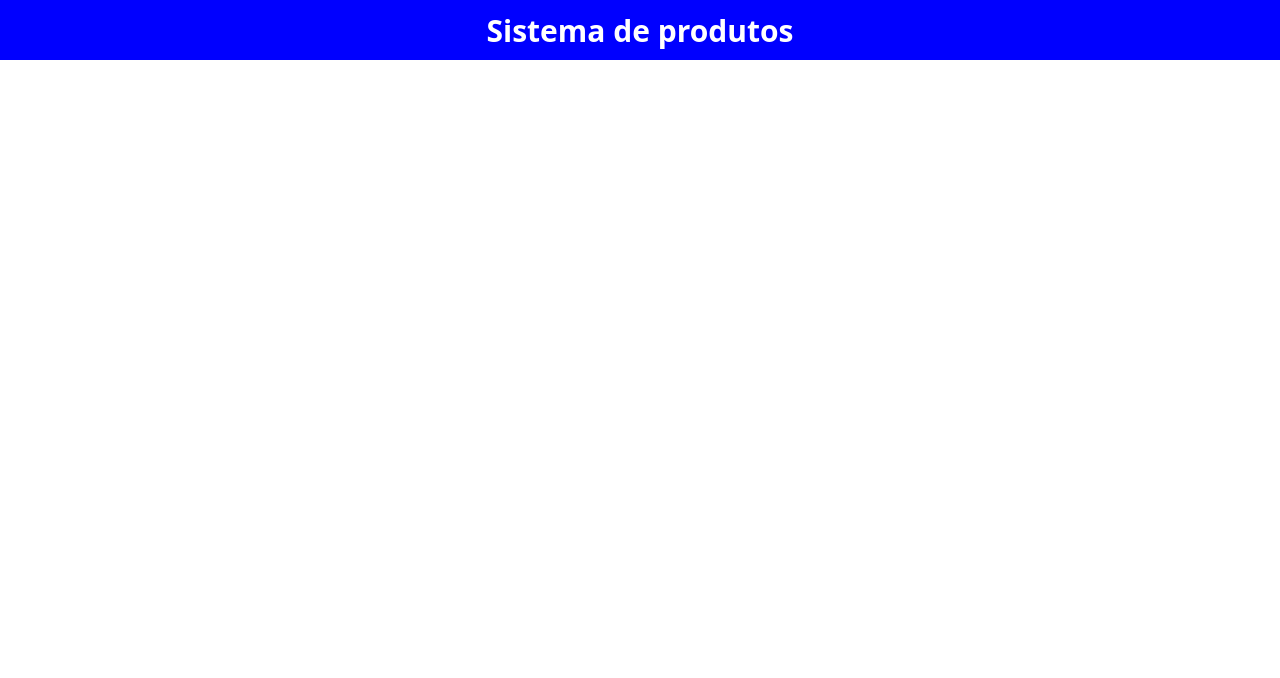
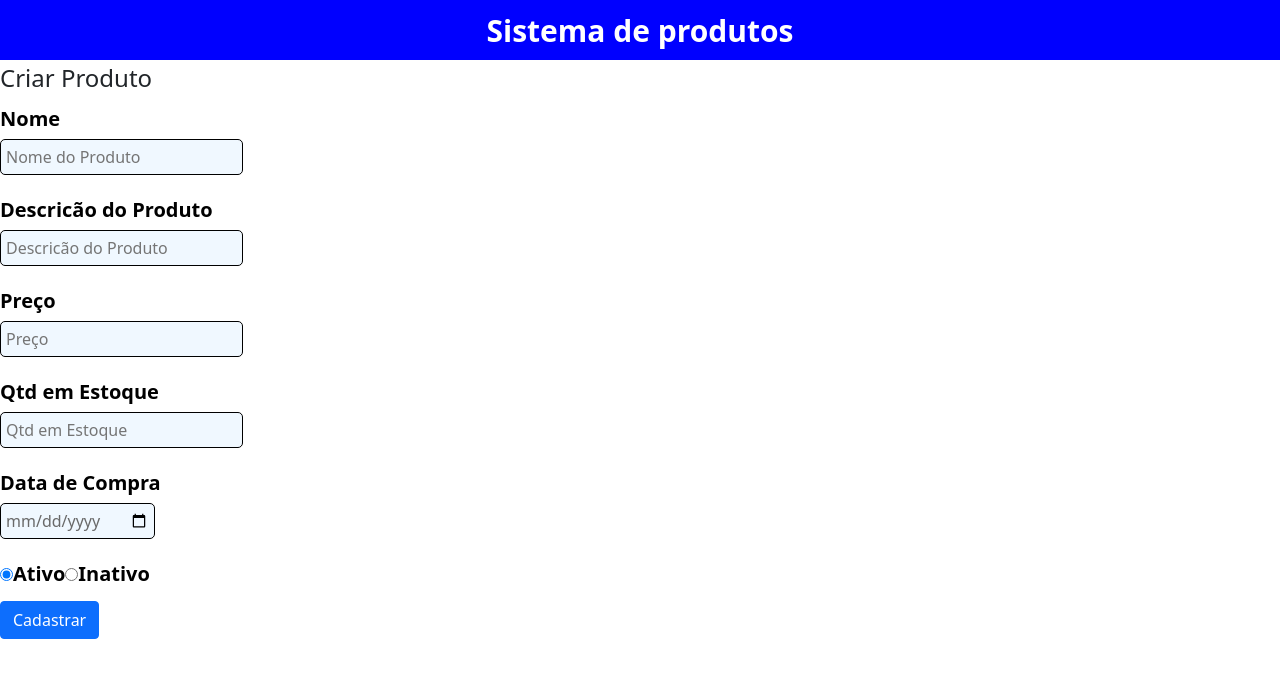
Before and after one commit to bruno-victor32/Frontend-Produto, a React (Create React App) app: page /criarproduto in a window 1280 px wide. Shown: the top 678 px of the page. Built offline with nearby package versions, Linux system fonts and the light colour scheme.

Commit message:
Frontend com Insert

```diff
--- a/src/pages/produto/criar/index.css
+++ b/src/pages/produto/criar/index.css
@@ -0,0 +1,16 @@
+.produto-insert input{
+    background: aliceblue;
+    border: 1px solid black;
+    border-radius: 5px;
+    padding: 5px;
+    margin-top: 5px;
+    margin-bottom: 20px;
+    font-size: 16px;
+    color: dimgray;
+}
+
+.produto-insert label{
+    font-size: 20px;
+    color: black;
+    font-weight: bold;
+}
--- a/src/pages/produto/criar/index.js
+++ b/src/pages/produto/criar/index.js
@@ -0,0 +1,185 @@
+import React, { Component } from "react";
+import { Redirect } from "react-router-dom";
+import './index.css';
+
+class Criarproduto extends Component {
+    constructor(props) {
+        super(props);
+
+        this.state = {
+            produto: {
+                nomeProduto: "",
+                descricaoProduto:"",
+                preco: "",
+                quantidadeEstoque:"",
+                datadeCompra: "",
+                ativo: "true"
+            },
+            erro: null,
+            redirect: false
+        };
+    }
+
+    exibeErro() {
+        const { erro } = this.state;
+
+        if (erro) {
+            return (
+                <div className="alert alert-danger" role="alert">
+                    Erro de conexão com o servidor
+                </div>
+            );
+        }
+    }
+
+    render() {
+        const { redirect } = this.state;
+        if (redirect) {
+            return <Redirect to="/produtos" />;
+        } else {
+            return (
+                <form onSubmit={this.handleSubmit}>
+                    <fieldset>
+                        <legend>Criar Produto</legend>
+                        <div className="produto-insert">
+                            <label htmlFor="nomeProduto">Nome </label>
+                            <br />
+                            <input
+                                type="text"
+                                id="nomeProduto"
+                                name="nomeProduto"
+                                placeholder="Nome do Produto"
+                                minLength="3"
+                                maxLength="100"
+                                required
+                                value={this.state.produto.nomeProduto}
+                                onChange={this.handleInputChange}
+                            />
+                        </div>
+                        <div className="produto-insert">
+                            <label htmlFor="descricaoProduto">Descricão do Produto </label>
+                            <br />
+                            <input
+                                type="text"
+                                id="descricaoProduto"
+                                name="descricaoProduto"
+                                placeholder="Descricão do Produto"
+                                minLength="3"
+                                maxLength="100"
+                                required
+                                value={this.state.produto.descricaoProduto}
+                                onChange={this.handleInputChange}
+                            />
+                        </div>
+                        <div className="produto-insert">
+                            <label htmlFor="preco">Preço </label>
+                            <br />
+                            <input
+                                type="text"
+                                id="preco"
+                                name="preco"
+                                placeholder="Preço"
+                                required
+                                value={this.state.produto.preco}
+                                onChange={this.handleInputChange}
+                            />
+                        </div>
+                        <div className="produto-insert">
+                            <label htmlFor="quantidadeEstoque">Qtd em Estoque  </label>
+                            <br />
+                            <input
+                                type="text"
+                                id="quantidadeEstoque"
+                                name="quantidadeEstoque"
+                                placeholder="Qtd em Estoque"
+                                minLength="3"
+                                maxLength="100"
+                                required
+                                value={this.state.produto.quantidadeEstoque}
+                                onChange={this.handleInputChange}
+                            />
+                        </div>
+                        <div className="produto-insert">
+                            <label htmlFor="datadeCompra">Data de Compra </label>
+                            <br />
+                            <input
+                                type="date"
+                                id="datadeCompra"
+                                name="datadeCompra"
+                                placeholder="Data de Compra"
+                                required
+                                value={this.state.produto.datadeCompra}
+                                onChange={this.handleInputChange}
+                            />
+                        </div>
+
+                        <div className="produto-insert">
+                            <label>
+                                <input
+                                    type="radio"
+                                    name="ativo"
+                                    value="true"
+                                    checked={this.state.produto.ativo === "true"}
+                                    onChange={this.handleInputChange}
+                                />
+                                Ativo
+                        </label>
+                            <label>
+                                <input
+                                    type="radio"
+                                    value="false"
+                                    name="ativo"
+                                    checked={this.state.produto.ativo === "false"}
+                                    onChange={this.handleInputChange}
+                                />
+                                Inativo
+                        </label>
+                        </div>
+
+
+                        <button type="submit" className="btn btn-primary">
+                            Cadastrar
+                    </button>
+                    </fieldset>
+                </form>
+            );
+        }
+    }
+
+    handleInputChange = event => {
+        const target = event.target;
+        const name = target.name;
+        const value = target.value;
+
+        this.setState(prevState => ({
+            produto: { ...prevState.produto, [name]: value }
+        }));
+        console.log(value);
+    };
+
+    handleSubmit = event => {
+        fetch("https://backend-produto.herokuapp.com/produto", {
+            method: "post",
+            body: JSON.stringify(this.state.produto),
+            headers: {
+                "Content-Type": "application/json"
+            }
+        })
+            .then(data => {
+                if (data.ok) {
+                    this.setState({ redirect: true });
+                } else {
+                    data.json().then(data => {
+                        if (data.error) {
+                            this.setState({ erro: data.error });
+                        }
+                    });
+                }
+            })
+            .catch(erro => this.setState({ erro: erro }));
+
+        event.preventDefault();
+    };
+}
+
+export default Criarproduto;
--- a/src/routes.js
+++ b/src/routes.js
@@ -3,6 +3,7 @@
 
 import Mainproduto from './pages/produto/main';
 import Detalhesproduto from './pages/produto/detalhes';
+import Criarproduto from './pages/produto/criar';
 
 const Routes = () => (
 
@@ -10,6 +11,7 @@
         <Switch>
             <Route exact path="/produtos" component={Mainproduto} />
             <Route path="/produtos/:id" component={Detalhesproduto} />
+            <Route path="/criarproduto" component={Criarproduto} />
         </Switch>
     </BrowserRouter>
 )
```
